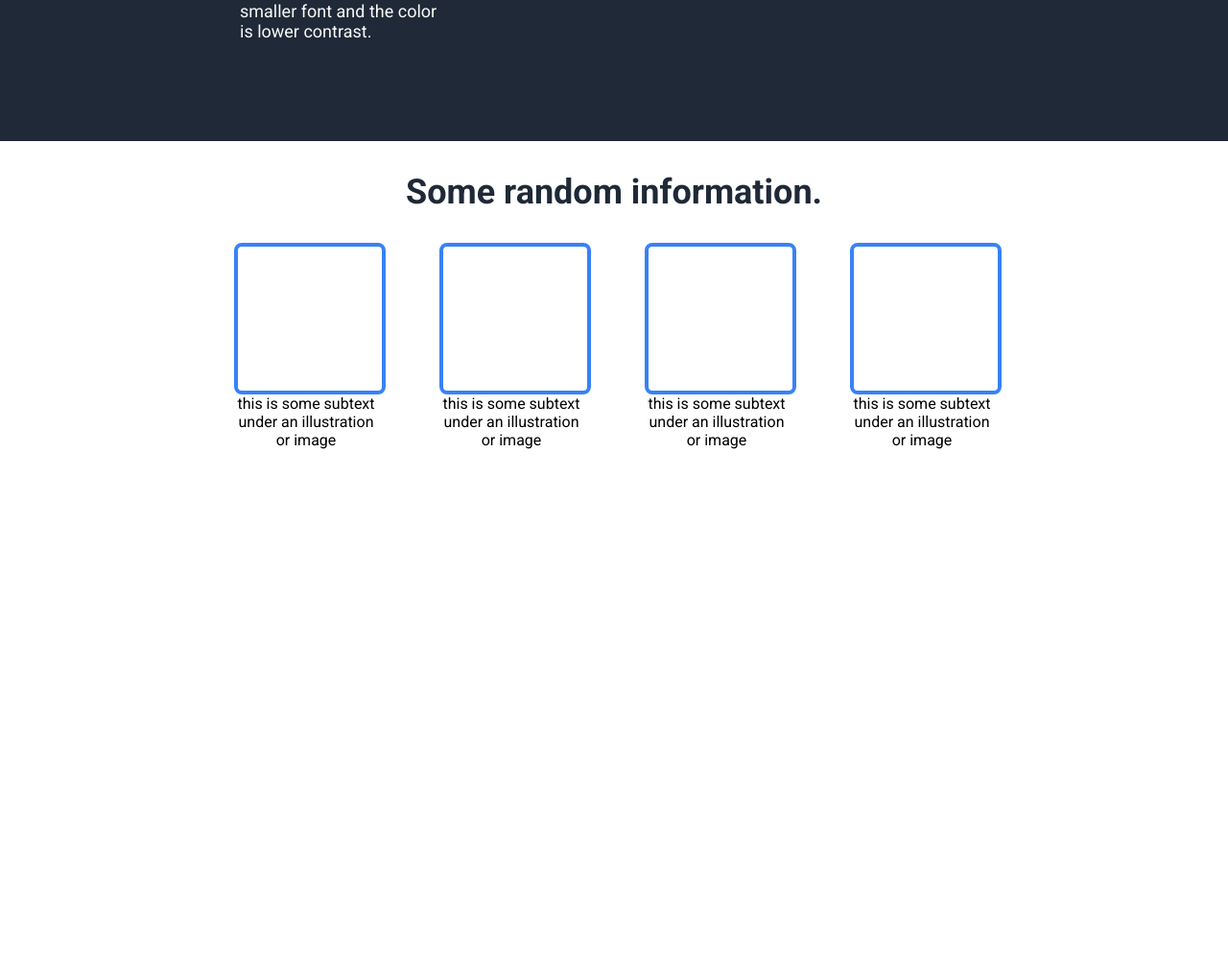
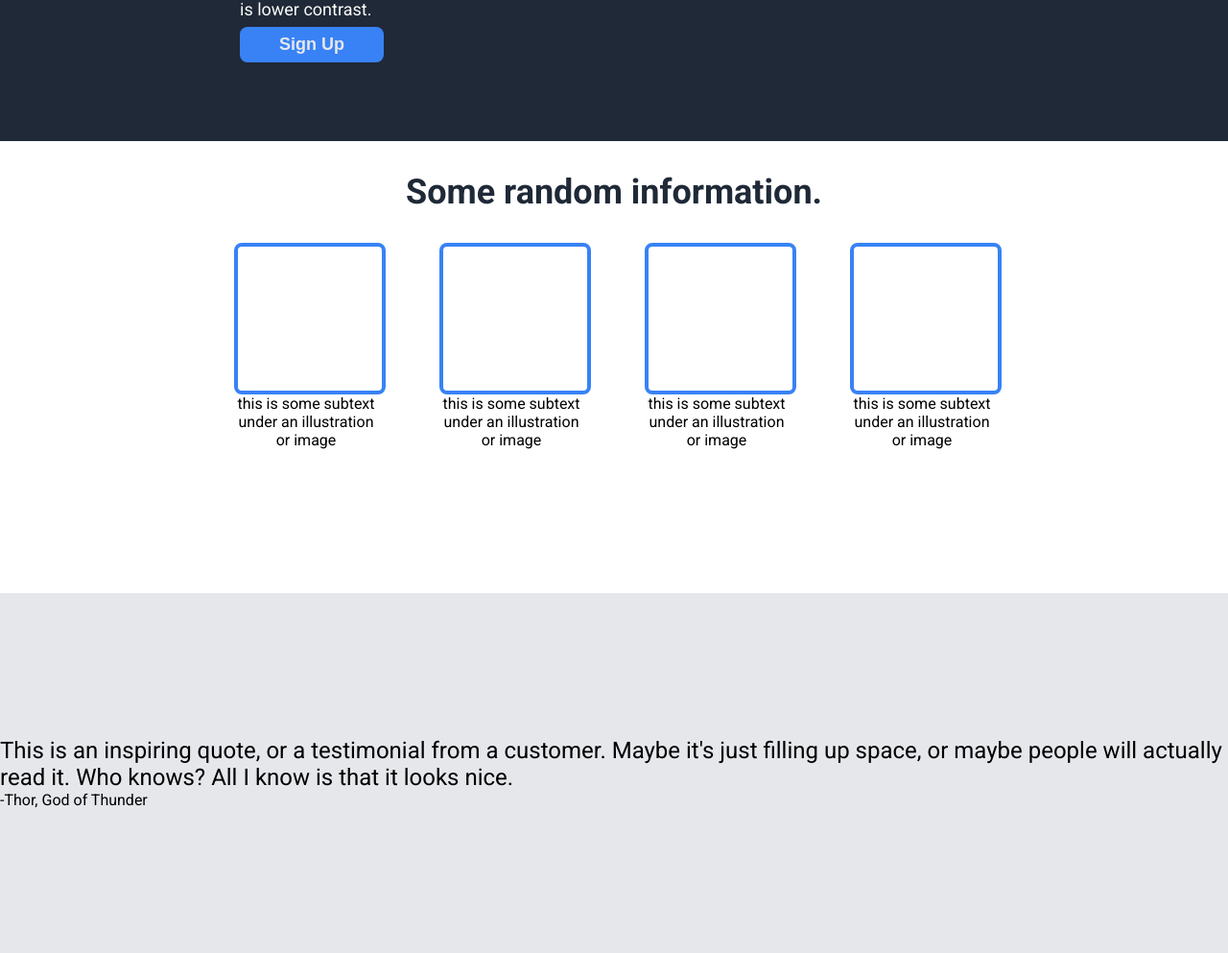
Before and after one commit to roRickard/odin-project-landing-page, a plain HTML site: page index.html in a window 1280 px wide. Shown: the part 479-1472 px from the top of the page at 96% size. Before the commit the page ends 1097 px from the top, so only its background shows below. Drawn offline with Linux system fonts and the light colour scheme.

Commit message:
Add elements for call to action

```diff
--- a/index.html
+++ b/index.html
@@ -20,6 +20,7 @@
             <div class="content">
                 <div class="welcome hero">This website is awesome</div>
                 <div class="welcome small">This website has some subtext that goes here under the main title. It's a smaller font and the color is lower contrast.</div>
+                <button class="signup">Sign Up</button>
             </div>
             <div class="placeholder">this is a placeholder for an image</div>
         </div>
@@ -42,6 +43,10 @@
                 <div class="card-info">this is some subtext under an illustration or image</div>
             </div>
         </div>
+        <div class="call">
+            <div class="quote">This is an inspiring quote, or a testimonial from a customer. Maybe it's just filling up space, or maybe people will actually read it. Who knows? All I know is that it looks nice.</div>
+            <div class="thor">-Thor, God of Thunder</div>
+        </div>
     </body>
 
 </html>
```
